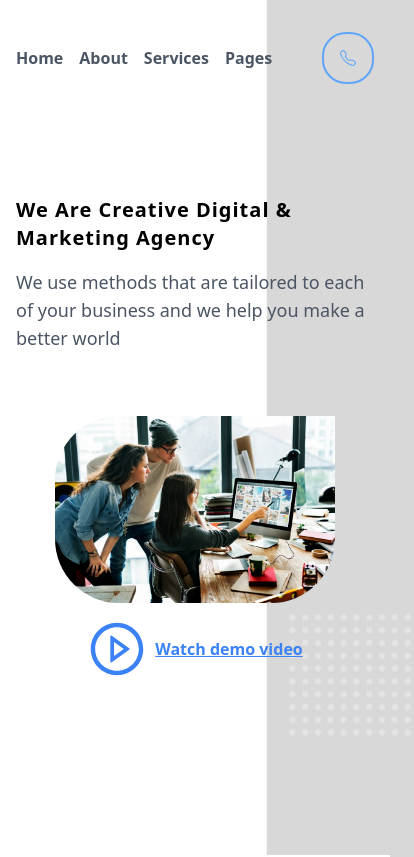
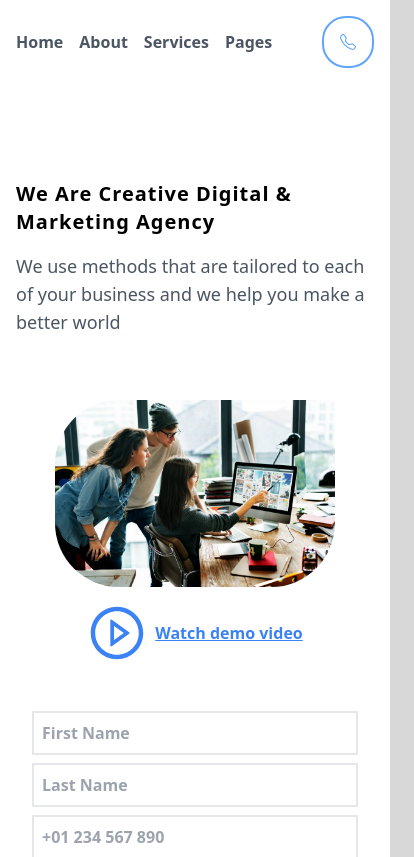
Before and after one commit to kmk00/landing-page, a React (Vite) app: page / in a window 390 px wide. Shown: the top 857 px of the page, 414 px wide, since content can reach past the window. Built offline with nearby package versions, Linux system fonts and the light colour scheme.

Commit message:
Final build

```diff
--- a/src/components/Header.jsx
+++ b/src/components/Header.jsx
@@ -4,7 +4,7 @@ import NumberButton from "./NumberButton";
 
 function Header() {
   return (
-    <header className="flex p-4 pt-8 w-full gap-4 justify-between bg-transparent z-10 items-center md:items-start md:mx-8 ">
+    <header className="flex p-4 md:pt-8 bg-white w-full gap-4 justify-between md:bg-transparent z-10 items-center md:items-start md:mx-8 ">
       <div className="flex md:flex-row flex-col">
         <Logo />
         <Navigation />
--- a/src/components/Hero.jsx
+++ b/src/components/Hero.jsx
@@ -8,8 +8,8 @@ function Hero() {
   const iconStyle = "text-[60px] text-blue-500 shrink-0";
 
   return (
-    <section className="pt-24 relative max-w-[1540px] w-full px-4 md:px-20 pb-20">
-      <span className="absolute h-[1050px] sm:h-[950px]  md:w-[200rem] w-11/12 bg-white translate-y-[-20rem] translate-x-[-30%] md:translate-x-[-160rem] xl:translate-x-[-140rem] rounded-br-3xl z-[-99]"></span>
+    <section className="pt-24 relative max-w-[1540px] bg-white md:bg-transparent w-full px-4 md:px-20 md:pb-20">
+      <span className="absolute h-[1050px] sm:h-[950px]  md:w-[200rem] md:block hidden bg-white translate-y-[-20rem]  md:translate-x-[-160rem] xl:translate-x-[-140rem] rounded-br-3xl z-[-99]"></span>
       <div className="flex flex-col relative md:flex-row md:justify-between items-center gap-8">
         <div className="md:mr-12 text-left self-start w-full md:w-2/3">
           <h1 className="text-xl md:text-4xl xl:text-[48px] tracking-wider font-bold">
@@ -27,7 +27,7 @@ function Hero() {
         ></img>
       </div>
       <div className="flex flex-col items-center relative md:justify-between gap-4 md:flex-row mt-4">
-        <span className="flex flex-col absolute z-[-9999] right-0 translate-x-10 translate-y-[-0.5rem]">
+        <span className="hidden md:flex flex-col absolute z-[-9999] right-0 translate-x-10 translate-y-[-0.5rem]">
           <img
             className="h-32 filter-gray"
             alt="decoration image"
@@ -41,7 +41,7 @@ function Hero() {
         </span>
         <span className="absolute hidden md:block bg-transparent w-64 h-64 border-white border-4 rounded-full bottom-0 translate-x-[-5rem] translate-y-[8rem] right-0"></span>
         <a
-          className="flex relative md:border-b-4 border-blue-500 pb-20 md:pr-20 group md:self-start items-center gap-2"
+          className="flex relative md:border-b-4 border-blue-500 md:pb-20 md:pr-20 group md:self-start items-center gap-2"
           href="#"
         >
           <AiOutlinePlayCircle className={iconStyle} />
--- a/src/components/NumberButton.jsx
+++ b/src/components/NumberButton.jsx
@@ -21,7 +21,7 @@ function NumberButton() {
         <>
           <div className="fixed bg-black/40 top-0 left-0 w-screen h-screen z-[99999]"></div>
 
-          <div className="fixed left-1/2 top-1/2 translate-x-[-50%]  translate-y-[-50%] bg-[#f5f5f7] z-[99999999] rounded-md flex flex-col p-8 pt-20 items-center max-w-[400px]">
+          <div className="fixed left-1/2 top-1/2 translate-x-[-50%]  translate-y-[-50%] bg-[#f5f5f7] z-[99999999] rounded-md flex flex-col p-8 pt-20 items-center w-11/12 mx-1 md:max-w-[400px]">
             <span
               onClick={() => setDisplayForm(false)}
               className="mt-8 top-[-2rem] bg-red-500 hover:bg-red-600 rounded-bl-xl rounded-tr-md right-0 p-4 fixed cursor-pointer"
```
Also changed, not shown: 10 other files (tests, documents, lock files or other folders).
